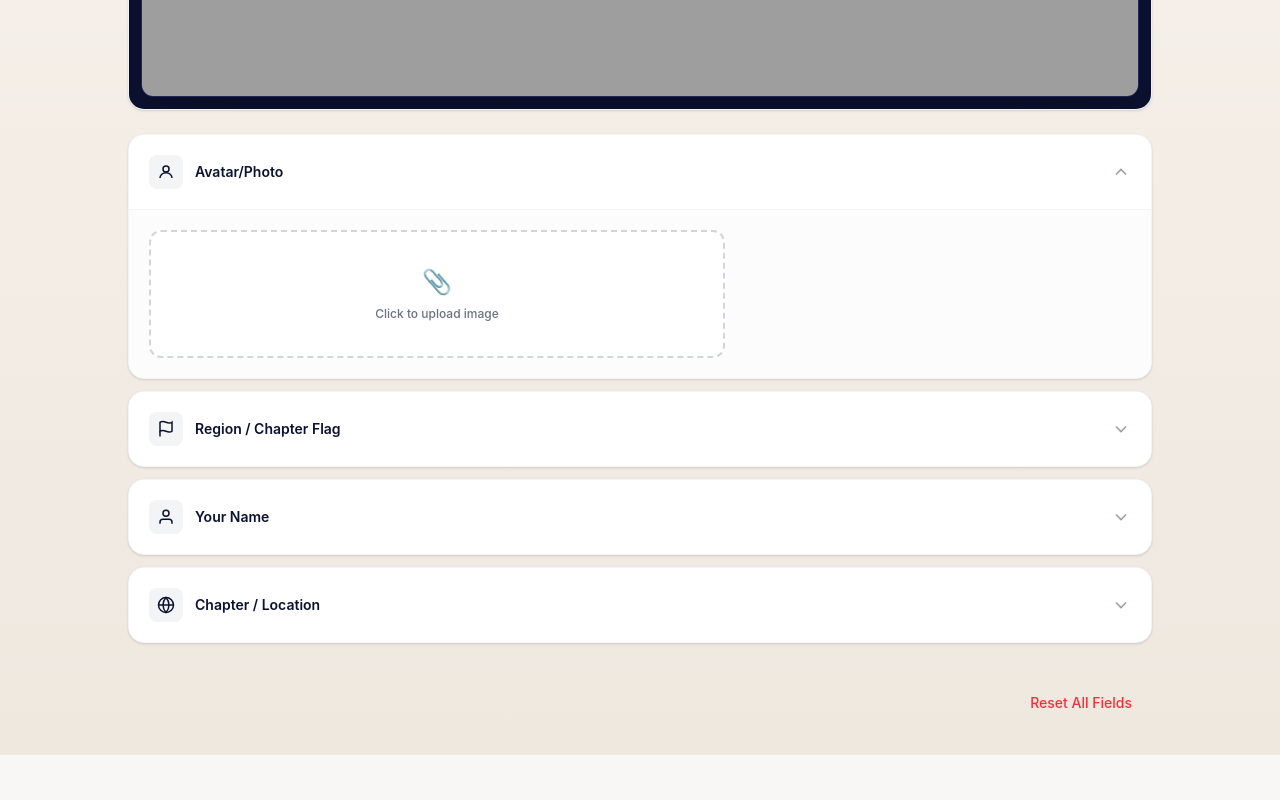
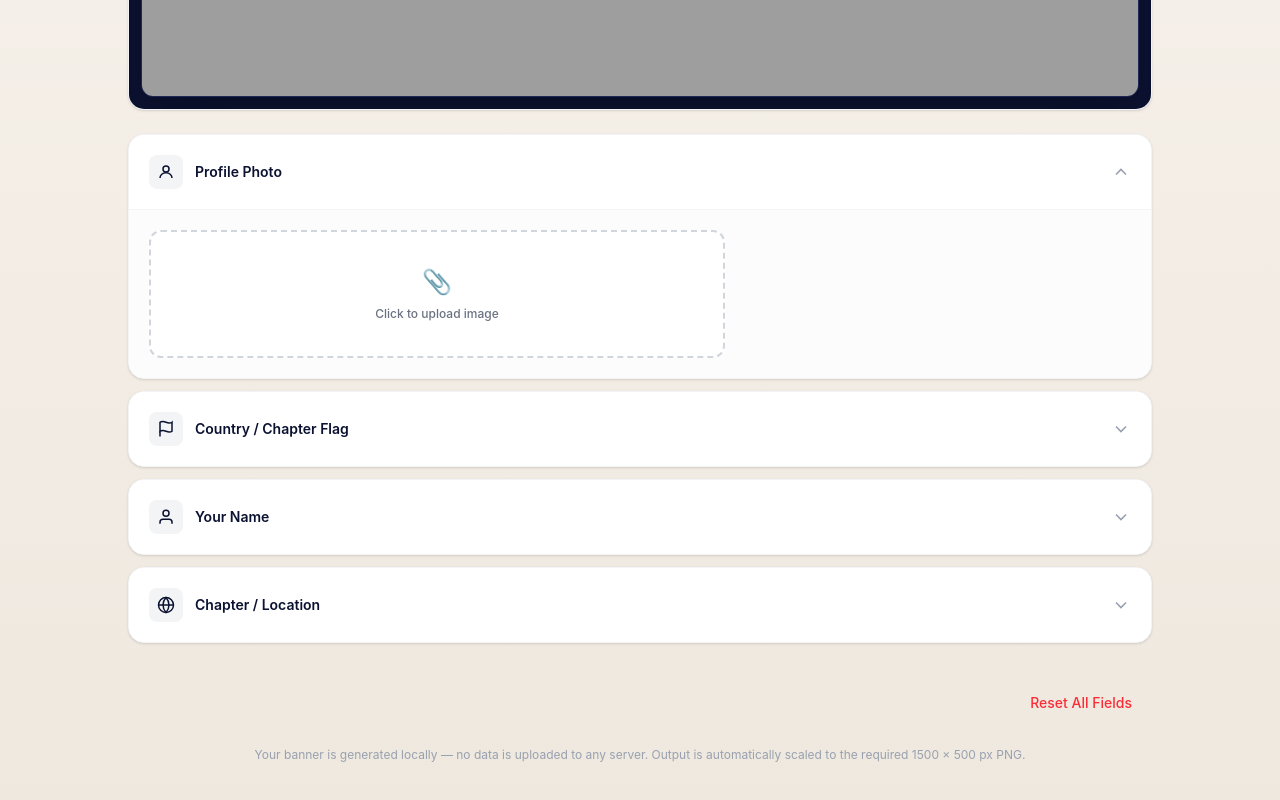
Before and after one commit to AnointingPaschal/arctist-banner, a Next.js app: page / in a window 1280 px wide. Shown: the part 470-1270 px from the top of the page. Before the commit the page ends 1225 px from the top, so only its background shows below. Built offline with nearby package versions, Linux system fonts and the light colour scheme.

Commit message:
Update page.tsx

```diff
--- a/app/page.tsx
+++ b/app/page.tsx
@@ -199,10 +199,22 @@ export default function BannerGenerator() {
   const handleDownload = () => {
     const canvas = canvasRef.current;
     if (!canvas) return;
-    const link = document.createElement("a");
-    link.download = "arc-community-banner.png";
-    link.href = canvas.toDataURL("image/png");
-    link.click();
+
+    // Create a temporary canvas to scale the output to exactly 1500x500
+    const exportCanvas = document.createElement("canvas");
+    exportCanvas.width = 1500;
+    exportCanvas.height = 500;
+    const exportCtx = exportCanvas.getContext("2d");
+
+    if (exportCtx) {
+      // Draw the large canvas onto the 1500x500 canvas
+      exportCtx.drawImage(canvas, 0, 0, 1500, 500);
+
+      const link = document.createElement("a");
+      link.download = "arc-community-banner.png";
+      link.href = exportCanvas.toDataURL("image/png");
+      link.click();
+    }
   };
 
   const handleReset = () => {
@@ -251,7 +263,7 @@ export default function BannerGenerator() {
             </button>
           </div>
 
-          {/* Dark Theme Banner Container - Padding reduced here */}
+          {/* Dark Theme Banner Container */}
           <div className="p-2 sm:p-3 bg-[#0b1130] shadow-inner">
             <canvas
               ref={canvasRef}
@@ -266,7 +278,7 @@ export default function BannerGenerator() {
 
           {/* Avatar Accordion */}
           <AccordionItem
-            title="Avatar/Photo"
+            title="Profile Photo"
             icon={<AvatarIcon />}
             isOpen={openPanel === "avatar"}
             onToggle={() => togglePanel("avatar")}
@@ -283,7 +295,7 @@ export default function BannerGenerator() {
 
           {/* Flag Accordion */}
           <AccordionItem
-            title="Region / Chapter Flag"
+            title="Country / Chapter Flag"
             icon={<FlagIcon />}
             isOpen={openPanel === "flag"}
             onToggle={() => togglePanel("flag")}
@@ -341,6 +353,12 @@ export default function BannerGenerator() {
             Reset All Fields
           </button>
         </div>
+
+        {/* Footer tip */}
+        <p className="text-center text-xs text-gray-400 pb-8">
+          Your banner is generated locally — no data is uploaded to any server.
+          Output is automatically scaled to the required 1500 × 500 px PNG.
+        </p>
 
       </div>
     </main>
```
